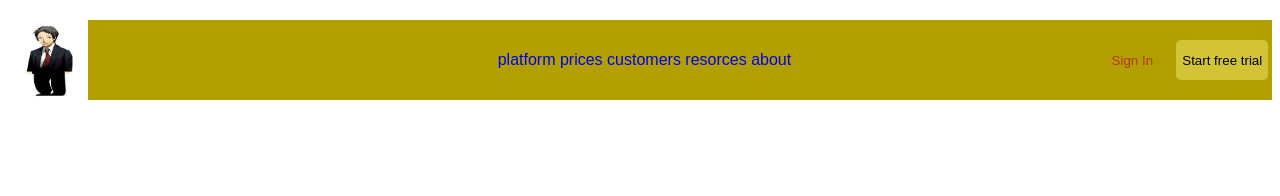
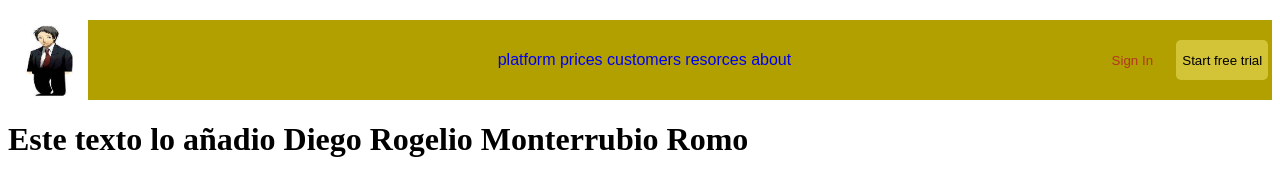
Before and after one commit to Nil-Nemo/ejemplo-2, a plain HTML site: page index.html in a window 1280 px wide. Drawn offline with Linux system fonts and the light colour scheme.

Commit message:
commit de Diego

```diff
--- a/index.html
+++ b/index.html
@@ -40,8 +40,7 @@
 
 
     </header>
-
-
+  <h1> Este texto lo añadio Diego Rogelio Monterrubio Romo</h1>
 
 
 </body>
```
